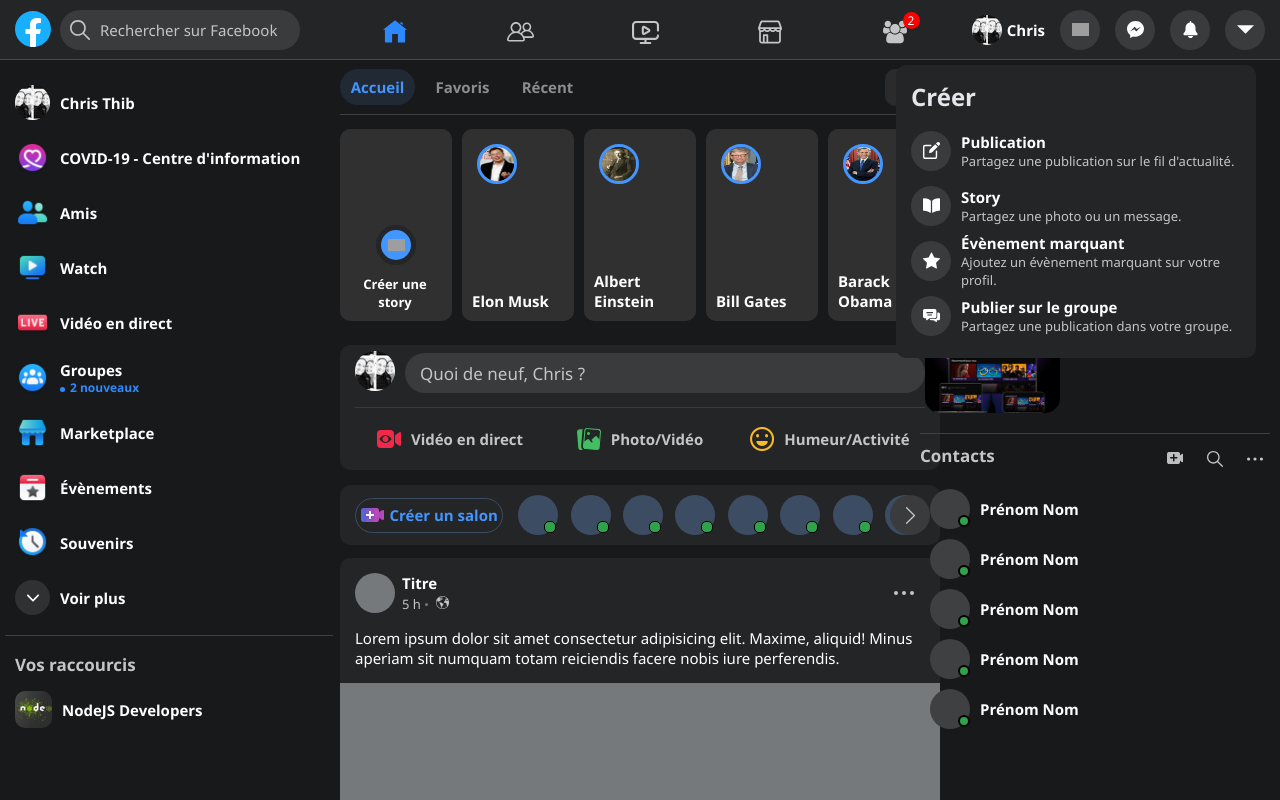
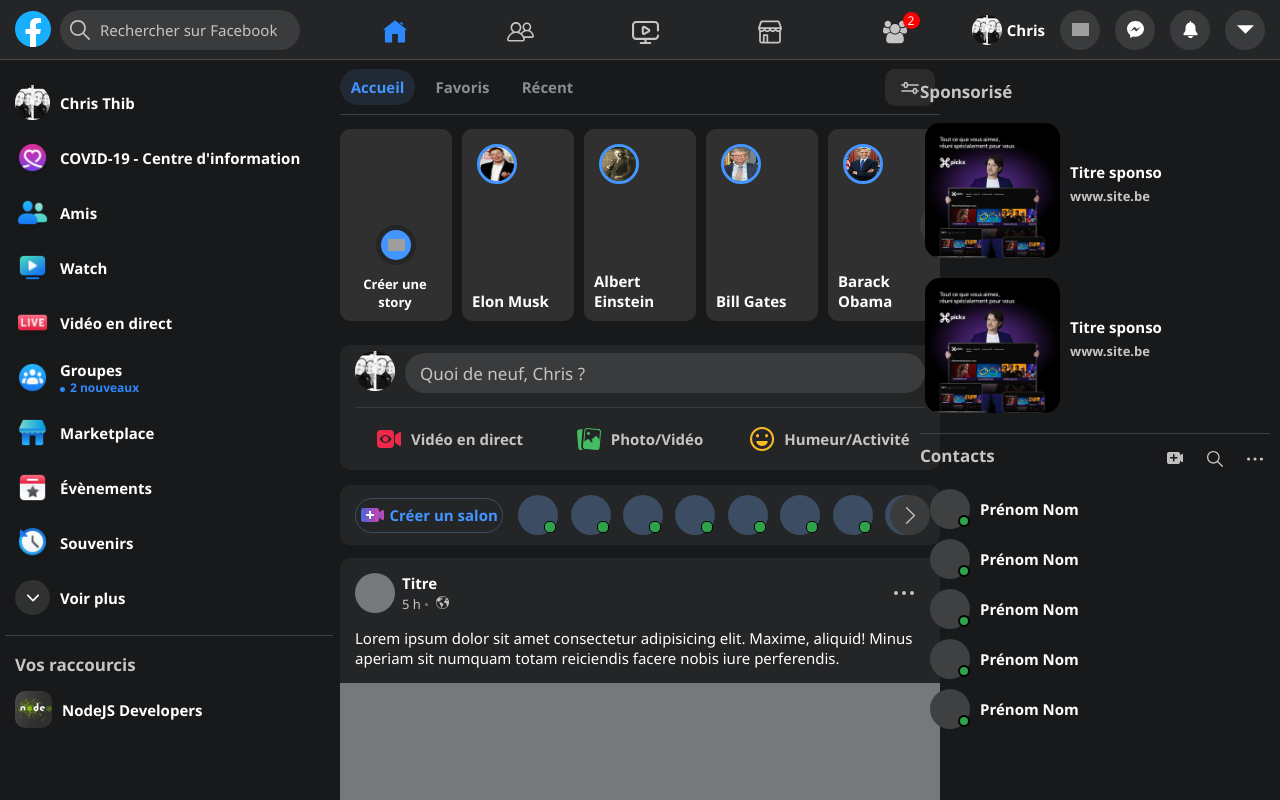
Before and after one commit to ThibertChristophe/Facebook-Clone, a React (Create React App) app in the folder facebook-clone/: page / in a window 1280 px wide. Shown: the top 800 px of the page. Built offline with nearby package versions, Linux system fonts and the light colour scheme; grey boxes are pictures that could not be loaded.

Commit message:
Click du btn add du header

```diff
--- a/facebook-clone/src/components/Button_circle.js
+++ b/facebook-clone/src/components/Button_circle.js
@@ -1,9 +1,15 @@
 import React from "react";
 
 const Button_circle = (Icon) => {
+  // Ouvre la popup de menu
+  function openMenu1() {
+    if (Icon.add !== undefined) {
+      document.querySelector(".popup").classList.toggle("showMenu");
+    }
+  }
   return (
     <div className="button_circle">
-      <button>
+      <button onClick={openMenu1}>
         <img src={Icon.Icon} alt="" />
       </button>
     </div>
--- a/facebook-clone/src/components/Menu_Right.js
+++ b/facebook-clone/src/components/Menu_Right.js
@@ -10,7 +10,7 @@
   return (
     <div className="menu_right">
       <Button_profil Name="Chris" />
-      <Button_circle Icon={img_plus} />
+      <Button_circle Icon={img_plus} add />
       <Button_circle Icon={img_messenger} />
       <Button_circle Icon={img_notif} />
       <Button_circle Icon={img_arrow} />
--- a/facebook-clone/src/components/WhatNew.js
+++ b/facebook-clone/src/components/WhatNew.js
@@ -7,7 +7,7 @@
     <div className="whatNew">
       <div className="whatNew-content">
         <div className="whatNew-img">
-          <img src={imgProfil} alt="" srcset="" />
+          <img src={imgProfil} alt="" />
         </div>
         <div className="whatNew-input">Quoi de neuf, Chris ?</div>
       </div>
--- a/facebook-clone/src/components/WidgetLeft.js
+++ b/facebook-clone/src/components/WidgetLeft.js
@@ -16,12 +16,10 @@
 const WidgetLeft = () => {
   function showRaccourcis(e) {
     const btn = e.target.querySelector(".raccourcis-containt-btnModify");
-    console.log(btn);
     btn.classList.add("show");
   }
   function disapearRaccourcis(e) {
     const btn = e.target.querySelector(".raccourcis-containt-btnModify");
-    console.log(btn);
     btn.classList.remove("show");
   }
 
--- a/facebook-clone/src/styles/components/_popup.scss
+++ b/facebook-clone/src/styles/components/_popup.scss
@@ -1,5 +1,6 @@
 .popup {
-  display: flex;
+  display: none;
+
   flex-direction: column;
   justify-content: space-between;
   position: absolute;
@@ -7,8 +8,8 @@
   min-height: 250px;
   background-color: #242526;
   border-radius: 10px;
-  top: 65px;
-  left: 70%;
+  top: 58px;
+  left: 80%;
   padding: 15px 10px;
   z-index: 2;
   h1 {
@@ -18,3 +19,6 @@
     padding-left: 5px;
   }
 }
+.showMenu {
+  display: flex;
+}
```
